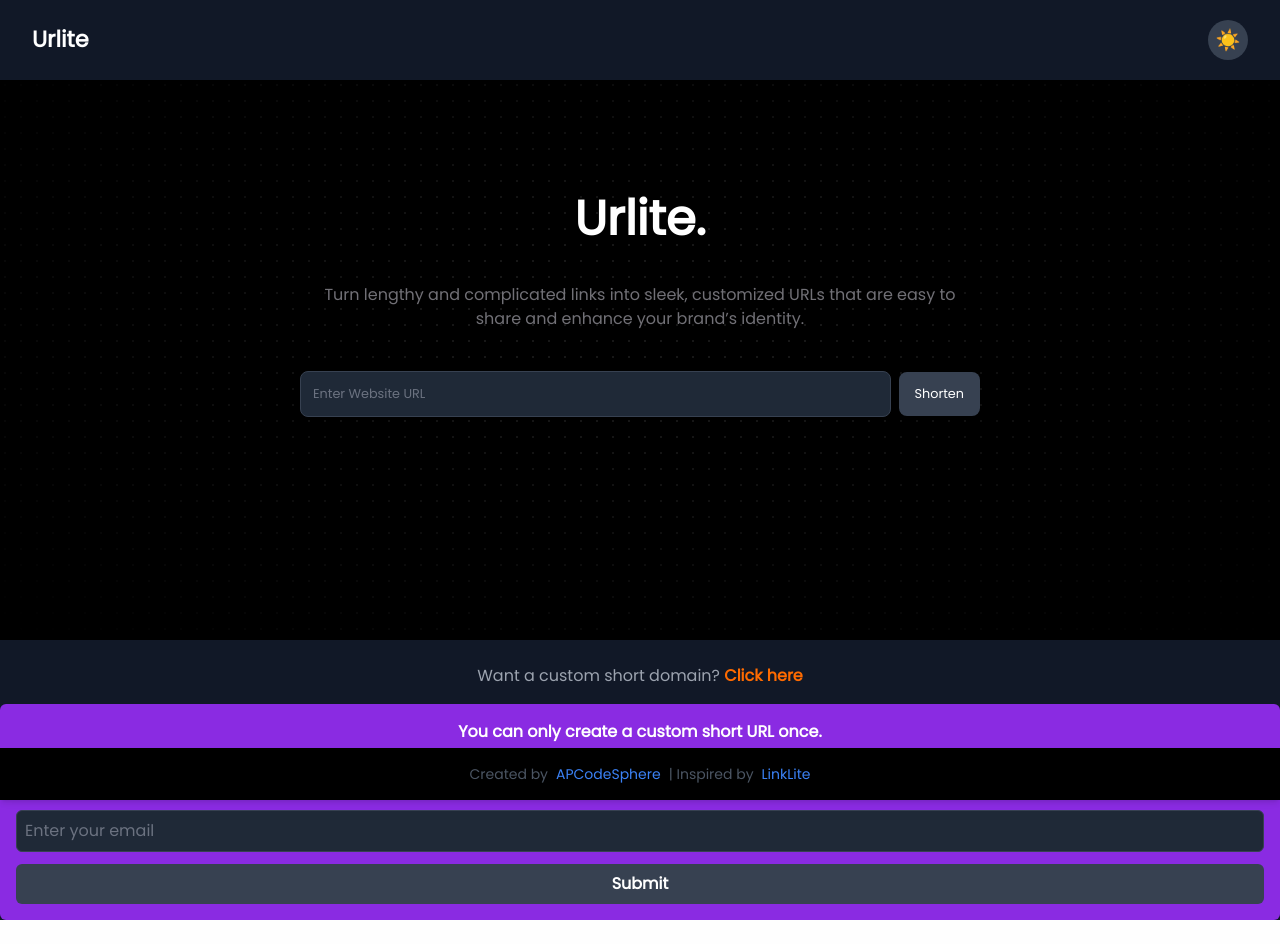
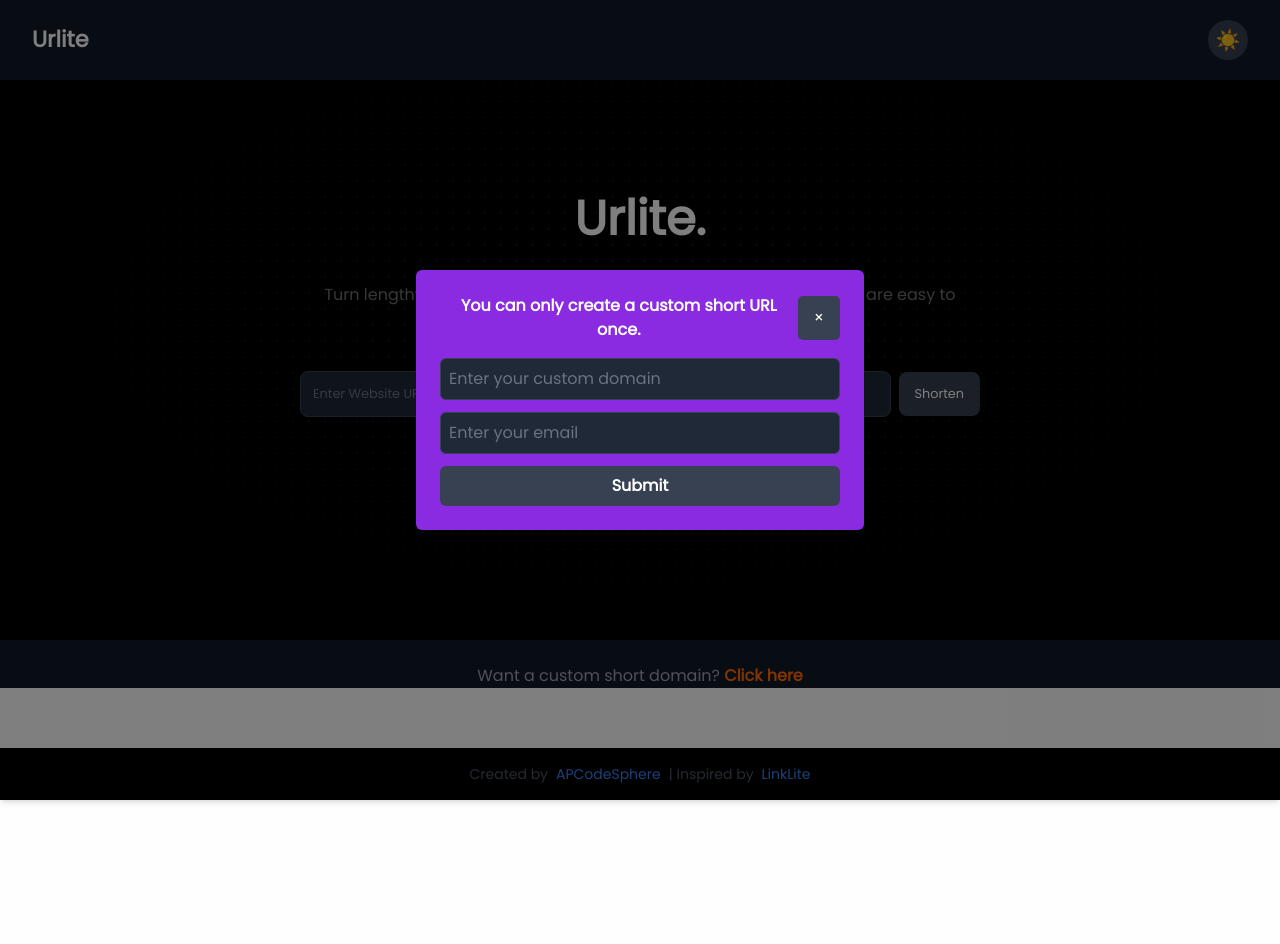
Before and after one commit to apreezofficial/Urlite, a React (Vite) app: page / in a window 1280 px wide. Both pictures are taken after a click on the element "Click here". After the commit the page ends 800 px from the top, so only its background shows below. Built offline with nearby package versions, Linux system fonts and the light colour scheme.

Commit message:
Update CustomShortDomain.jsx

```diff
--- a/src/components/CustomShortDomain.jsx
+++ b/src/components/CustomShortDomain.jsx
@@ -64,10 +64,19 @@ const CustomShortDomain = () => {
             </p>
 
             {showForm && (
-                <div className="mt-4 p-4 bg-[#8A2BE2] text-white rounded-md">
-                    <p className="font-bold mb-3">
+                <div className="fixed inset-0 flex items-center justify-center bg-black bg-opacity-50 z-50">
+                    <div className="bg-[#8A2BE2] text-white rounded-md p-6 w-full max-w-md mx-4">
+                        <div className="flex justify-between items-center mb-4">
+                            <p className="font-bold">
                                 You can only create a custom short URL once.
                             </p>
+                            <button
+                                onClick={() => setShowForm(false)}
+                                className="text-white hover:text-gray-300"
+                            >
+                                &times;
+                            </button>
+                        </div>
 
                         {hasUsedFreeDomain ? (
                             <p className="text-red-400">
@@ -107,6 +116,7 @@ const CustomShortDomain = () => {
                             </p>
                         )}
                     </div>
+                </div>
             )}
         </div>
     );
```
Lines whose indentation alone changed are shown as unchanged.
